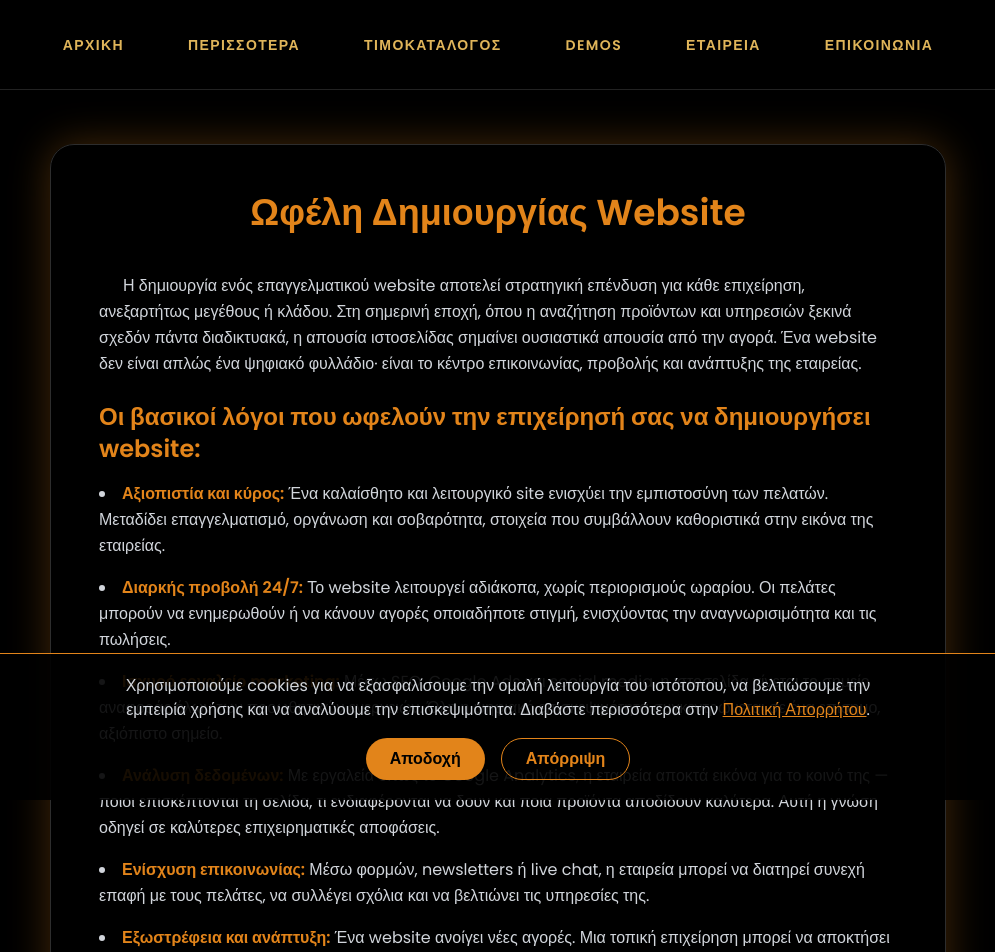
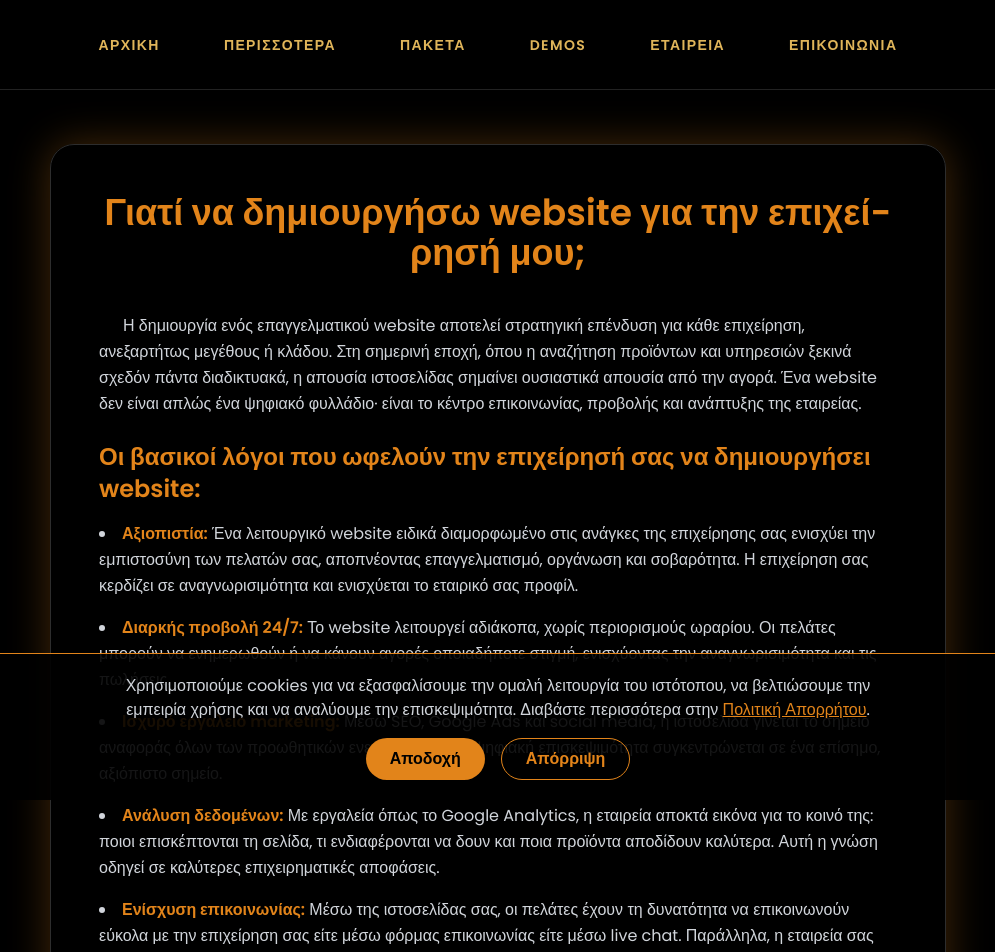
Before and after one commit to gregoryvgo/VgoGenius, a Next.js app: page /perissotera/ofeli-website in a window 1280 px wide. Shown: the top 952 px of the page, without its empty margins (142-1137 px from the left). Built offline with nearby package versions, Linux system fonts and the light colour scheme.

Commit message:
Update navigation labels, hero text, and website benefits content

```diff
--- a/app/perissotera/giati-emas/page.js
+++ b/app/perissotera/giati-emas/page.js
@@ -30,7 +30,7 @@ export default function GiatiEmas() {
             leading-tight break-words hyphens-auto max-w-full mx-auto
           "
         >
-          Γιατί Εμάς
+          Γιατί Εμάς;
         </h1>
 
         <p className="mb-6 text-gray-300 indent-6">
--- a/app/perissotera/ofeli-website/page.js
+++ b/app/perissotera/ofeli-website/page.js
@@ -32,7 +32,7 @@ export default function OfeliWebsite() {
             leading-tight break-words hyphens-auto max-w-full mx-auto
           "
         >
-          Ωφέλη Δημιουργίας Website
+          Γιατί να δημιουργήσω website για την επιχείρησή μου;
         </h1>
 
         <p className="mb-6 text-gray-300 indent-6">
@@ -56,10 +56,11 @@ export default function OfeliWebsite() {
 
         <ul className="list-disc list-inside space-y-4 text-gray-300">
           <li>
-            <strong className="text-[#e2841a]">Αξιοπιστία και κύρος:</strong> Ένα
-            καλαίσθητο και λειτουργικό site ενισχύει την εμπιστοσύνη των πελατών.
-            Μεταδίδει επαγγελματισμό, οργάνωση και σοβαρότητα, στοιχεία που
-            συμβάλλουν καθοριστικά στην εικόνα της εταιρείας.
+            <strong className="text-[#e2841a]">Αξιοπιστία:</strong> Ένα λειτουργικό
+            website ειδικά διαμορφωμένο στις ανάγκες της επιχείρησης σας
+            ενισχύει την εμπιστοσύνη των πελατών σας, αποπνέοντας
+            επαγγελματισμό, οργάνωση και σοβαρότητα. Η επιχείρηση σας κερδίζει
+            σε αναγνωρισιμότητα και ενισχύεται το εταιρικό σας προφίλ.
           </li>
 
           <li>
@@ -79,16 +80,19 @@ export default function OfeliWebsite() {
           <li>
             <strong className="text-[#e2841a]">Ανάλυση δεδομένων:</strong> Με
             εργαλεία όπως το Google Analytics, η εταιρεία αποκτά εικόνα για το
-            κοινό της — ποιοι επισκέπτονται τη σελίδα, τι ενδιαφέρονται να δουν
+            κοινό της: ποιοι επισκέπτονται τη σελίδα, τι ενδιαφέρονται να δουν
             και ποια προϊόντα αποδίδουν καλύτερα. Αυτή η γνώση οδηγεί σε
             καλύτερες επιχειρηματικές αποφάσεις.
           </li>
 
           <li>
             <strong className="text-[#e2841a]">Ενίσχυση επικοινωνίας:</strong>{" "}
-            Μέσω φορμών, newsletters ή live chat, η εταιρεία μπορεί να διατηρεί
-            συνεχή επαφή με τους πελάτες, να συλλέγει σχόλια και να βελτιώνει τις
-            υπηρεσίες της.
+            Μέσω της ιστοσελίδας σας, οι πελάτες έχουν τη δυνατότητα να
+            επικοινωνούν εύκολα με την επιχείρηση σας είτε μέσω φόρμας επικοινωνίας
+            είτε μέσω live chat. Παράλληλα, η εταιρεία σας μπορεί να διατηρεί
+            συνεχή επαφή με τους πελάτες μέσω newsletters, ενημερώνοντάς τους για
+            νέα προϊόντα και υπηρεσίες. Επίσης, μπορείτε να συλλέγετε σχόλια και
+            metadata προκειμένου να αξιολογείτε και να βελτιώνετε τις υπηρεσίες σας.
           </li>
 
           <li>
--- a/app/perissotera/orismoi/page.js
+++ b/app/perissotera/orismoi/page.js
@@ -3,13 +3,14 @@ import { generatePageMeta } from "@/lib/seo";
 
 // SEO metadata for this page
 export const metadata = generatePageMeta({
-  title: "Επεξήγηση Ορισμών",
+  title: "Βασικά Εργαλεία",
   description:
     "Μάθετε τι σημαίνουν βασικοί όροι όπως Hosting, Domain, SEO, Cookies, CMS, Responsive Design και SSL — απαραίτητες γνώσεις για κάθε website.",
   path: "/perissotera/orismoi",
   keywords: [
     "VgoGenius",
     "ορισμοί website",
+    "βασικά εργαλεία",
     "hosting",
     "domain name",
     "seo",
@@ -34,7 +35,7 @@ export default function OrismoiPage() {
             leading-tight break-words hyphens-auto max-w-full mx-auto
           "
         >
-          Επεξήγηση Ορισμών
+          Βασικά Εργαλεία
         </h1>
 
         <p className="mb-6 text-gray-300 indent-6">
--- a/components/ContactForm.jsx
+++ b/components/ContactForm.jsx
@@ -33,7 +33,7 @@ export default function ContactForm() {
         </h2>
 
         <p className="text-gray-300 mb-10 text-base md:text-lg leading-relaxed">
-          Συμπληρώστε τη φόρμα και θα επικοινωνήσουμε μαζί σας το συντομότερο.
+          Συμπληρώστε τη φόρμα και θα επικοινωνήσουμε μαζί σας το συντομότερο δυνατόν.
         </p>
 
         {status === "success" ? (
--- a/components/EtairiaClient.jsx
+++ b/components/EtairiaClient.jsx
@@ -25,7 +25,7 @@ export default function EtairiaClient() {
             leading-snug break-words hyphens-auto max-w-full mx-auto
           "
         >
-          Δημιουργία με Αξιοπιστία και Όραμα
+          Αξιοπιστία και Όραμα
         </h2>
 
         <p className="mb-6 text-[1.1rem] text-gray-300 indent-6">
--- a/components/Header.jsx
+++ b/components/Header.jsx
@@ -95,14 +95,14 @@ export default function Header() {
                     href="/perissotera/giati-emas"
                     className={`relative block py-2 font-semibold text-xs tracking-wider uppercase ${hoverLine} hover:text-[#e2841a]`}
                   >
-                    Γιατί Εμάς
+                    Γιατί Εμάς ;
                   </Link>
                 </div>
               )}
             </div>
 
             <Link href="/timokatalogos" className={`${baseLink} ${hoverLine}`}>
-              Τιμοκατάλογος
+              Πακέτα
             </Link>
 
             {/* ΝΕΟ LINK: Demos */}
@@ -150,7 +150,7 @@ export default function Header() {
             onClick={closeMenu}
             className={`${hoverLine} py-1 hover:text-[#e2841a] text-xs font-semibold tracking-wider uppercase`}
           >
-            Γιατί Εμάς
+            Γιατί Εμάς ;
           </Link>
         </div>
 
@@ -159,7 +159,7 @@ export default function Header() {
           onClick={closeMenu}
           className={`${baseLink} ${hoverLine}`}
         >
-          Τιμοκατάλογος
+          Πακέτα
         </Link>
 
         {/* ΝΕΟ LINK: Demos στο Mobile Menu */}
--- a/components/Hero.jsx
+++ b/components/Hero.jsx
@@ -45,7 +45,7 @@ export default function Hero() {
         </div>
 
         {/* ===== Κείμενο ===== */}
-        <p className="max-w-xl mx-auto text-lg md:text-xl text-gray-200 leading-relaxed mb-8">
+        <p className="max-w-xl mx-auto text-lg md:text-xl text-white leading-relaxed mb-8">
           Επαγγελματικός σχεδιασμός και ανάπτυξη ιστοσελίδων.
           <br />
           Δημιουργούμε ψηφιακές πλατφόρμες που ξεχωρίζουν.
```
